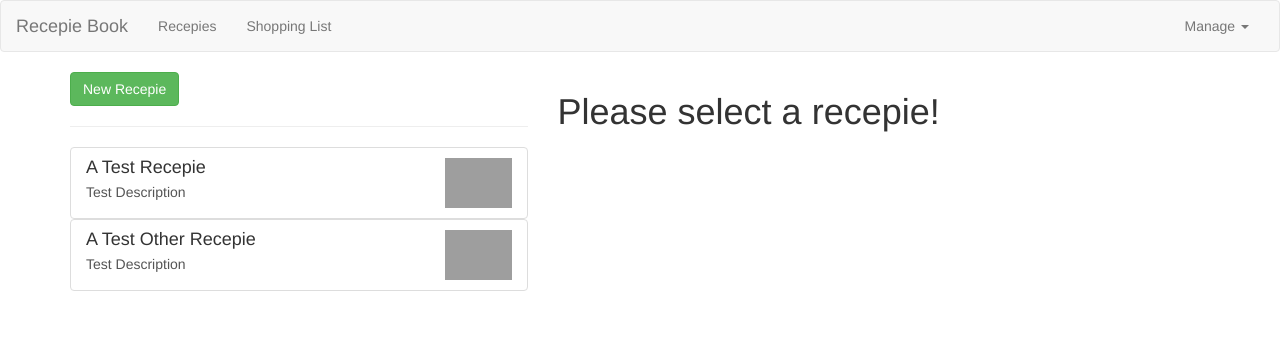
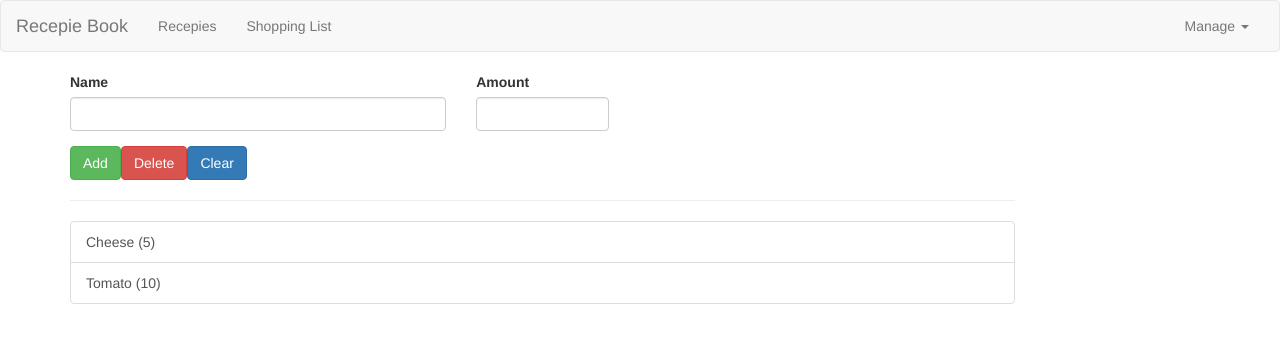
Before and after one commit to Tomes0/course-project, an Angular app: page /shoppinglist in a window 1280 px wide. Before the commit this address led to /. Shown: the top 342 px of the page. Built offline with nearby package versions, Linux system fonts and the light colour scheme; grey boxes are pictures that could not be loaded.

Commit message:
Added Routing

```diff
--- a/src/app/app-routing.module.ts
+++ b/src/app/app-routing.module.ts
@@ -1,7 +1,12 @@
 import { NgModule } from '@angular/core';
 import { RouterModule, Routes } from '@angular/router';
+import { RecepiesComponent } from './recepies/recepies.component';
+import { ShoppingListComponent } from './shopping-list/shopping-list.component';
 
-const routes: Routes = [];
+const routes: Routes = [
+  { path: 'recepies', component: RecepiesComponent},
+  { path: 'shoppinglist', component: ShoppingListComponent}
+];
 
 @NgModule({
   imports: [RouterModule.forRoot(routes)],
--- a/src/app/app.component.html
+++ b/src/app/app.component.html
@@ -1,10 +1,9 @@
-<app-header (selector)="onSelection($event)"></app-header>
+<app-header></app-header>
 
 <div class="container">
     <div class="row">
         <div class="col-md-12">
-            <div *ngIf="selector === 'recepie'"><app-recepies ></app-recepies></div>
-            <div *ngIf="selector === 'list'"><app-shopping-list></app-shopping-list></div>
+            <router-outlet></router-outlet>
         </div>
     </div>
 </div>
--- a/src/app/app.component.ts
+++ b/src/app/app.component.ts
@@ -6,9 +6,4 @@ import { Component } from '@angular/core';
   styleUrls: ['./app.component.css']
 })
 export class AppComponent {
-  selector: string = 'recepie';
-
-  onSelection(selection: string){
-    this.selector = selection;
-  }
 }
--- a/src/app/header/header.component.html
+++ b/src/app/header/header.component.html
@@ -6,8 +6,8 @@
 
         <div class="collapse navbar-collapse">
             <ul class="nav navbar-nav">
-                <li><a href="#" (click)="onSelect('recepie')">Recepies</a></li>
-                <li><a href="#" (click)="onSelect('list')">Shopping List</a></li>
+                <li><a [routerLink]="['/recepies']" >Recepies</a></li>
+                <li><a [routerLink]="['/shoppinglist']" >Shopping List</a></li>
             </ul>
             <ul class="nav navbar-nav navbar-right">
                 <li appDropdown class="dropdown">
```
